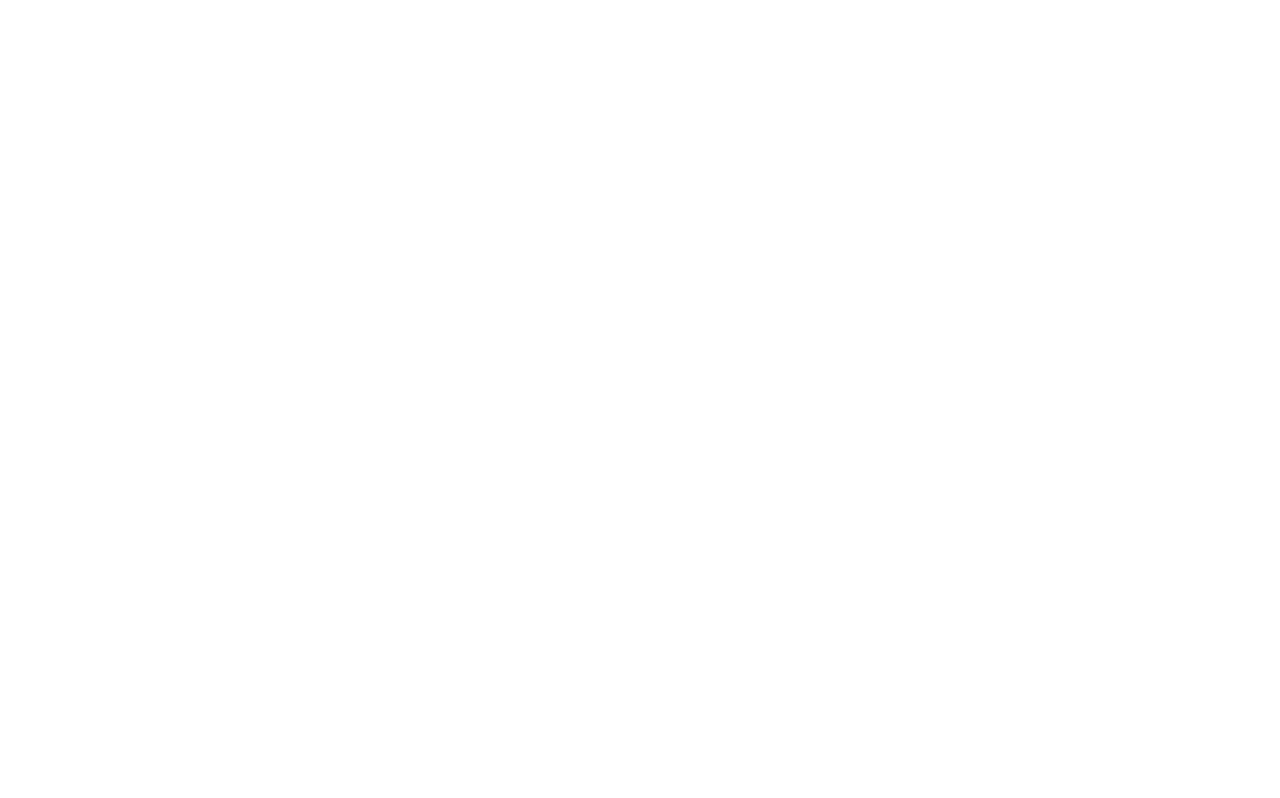
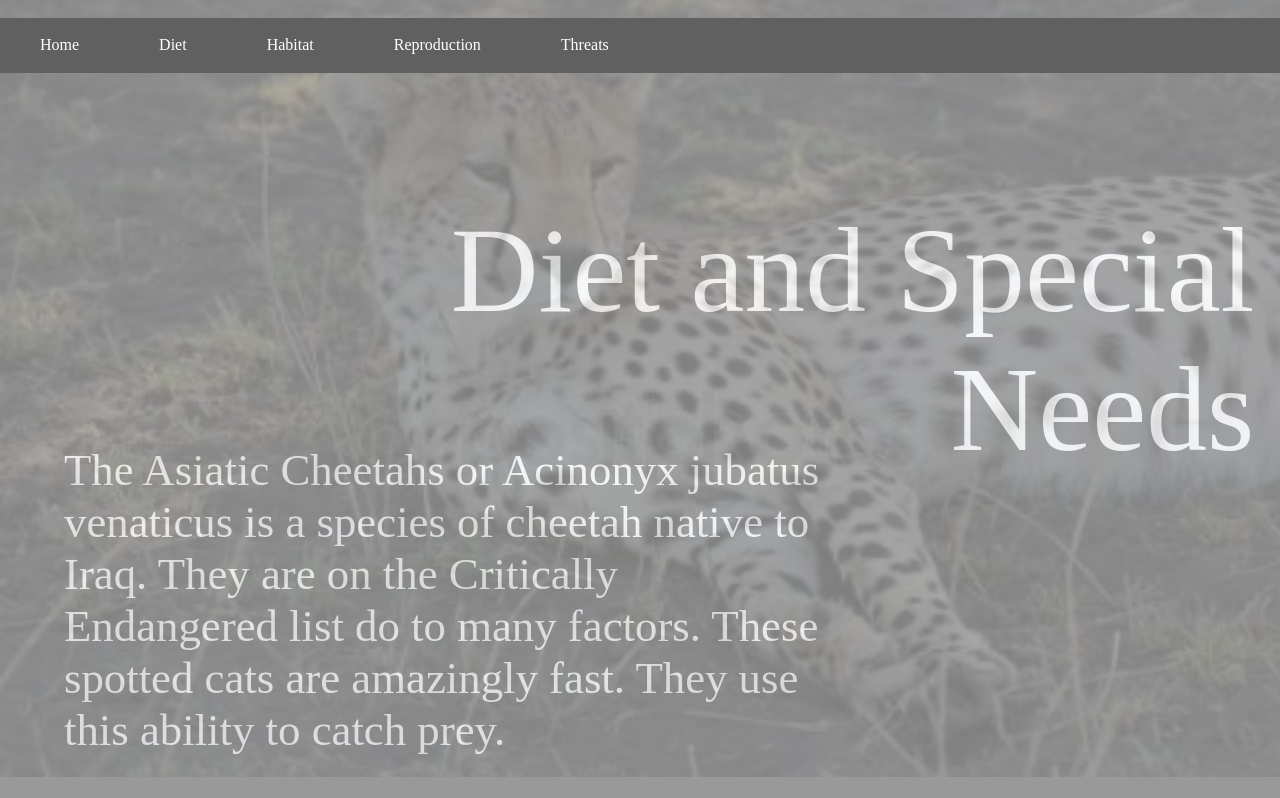
Before and after one commit to GICMan/Save-The-Cheetahs, a plain HTML site: page diet.html in a window 1280 px wide. Shown: the top 798 px of the page. Drawn offline with Linux system fonts and the light colour scheme.

Commit message:
Update diet.html

```diff
--- a/diet.html
+++ b/diet.html
@@ -1,4 +1,80 @@
 <html>
   <head>
+     <style>
+          body {
+           background-color: #999999ff;
+           padding: 0;
+           margin: 0;
+          }
+
+
+         .container {
+             position: relative;
+             display: block;
+             width: 100%;
+             padding: 0px;
+             margin: 0;
+         }
+
+         .titleText {
+             font-size: 9.5vw;
+             color: white;
+         }
+
+         .bodyText {
+             font-size: 3vw;
+             color: white;
+             width: 60vw;
+         }
+
+         .menu {
+            list-style-type: none;
+            margin: 0;
+            padding: 0;
+            overflow: hidden;
+            background-color: #606060;
+            height: 55px;
+            text-align: center;
+            position: sticky;
+            position: -webkit-sticky;
+            top: 0px;
+            z-index: 100;
+         }
+
+         li {
+             float: left;
+             text-align: center;
+         }
+
+         li a {
+            display: block;
+            color: white;
+            text-align: center;
+            padding: 18px 40px;
+            text-decoration: none;
+        }
+
+         li a:hover {
+             background-color: black
+         }
+    </style>
   </head>
+  <body>
+      <br>
+      <ul class="menu">
+          <li><a href="index.html">Home</a></li>
+          <li><a href="diet.html">Diet</a></li>
+          <li><a href="habitat.html">Habitat</a></li>
+          <li><a href="reproduction.html">Reproduction</a></li>
+          <li><a href="threats.html">Threats</a></li>
+      </ul>
+    <div class="container">
+      <p style=" position: relative; margin-top: 10vw; margin-right: 2vw;text-align: right" class="titleText">Diet and Special<br>Needs</p>
+      <img src="image/image1.jpg" style="width: 100%; margin-top: -52.9vw; opacity: 0.2">
+      <p class="bodyText" style="margin-left: 5vw; margin-top: -26vw; font-size: 3.5vw">The Asiatic Cheetahs or Acinonyx jubatus venaticus is a species of cheetah native to Iraq. They are on the Critically Endangered list do to many factors. These spotted cats are amazingly fast. They use this ability to catch prey.</p>
+    </div>
+    <div class="container" style="text-align: center">
+         <img src="image/image3.jpg" style="margin: 10px; width: 70%;text-align: center;">
+    </div>
+  </body>
 </html>
```
